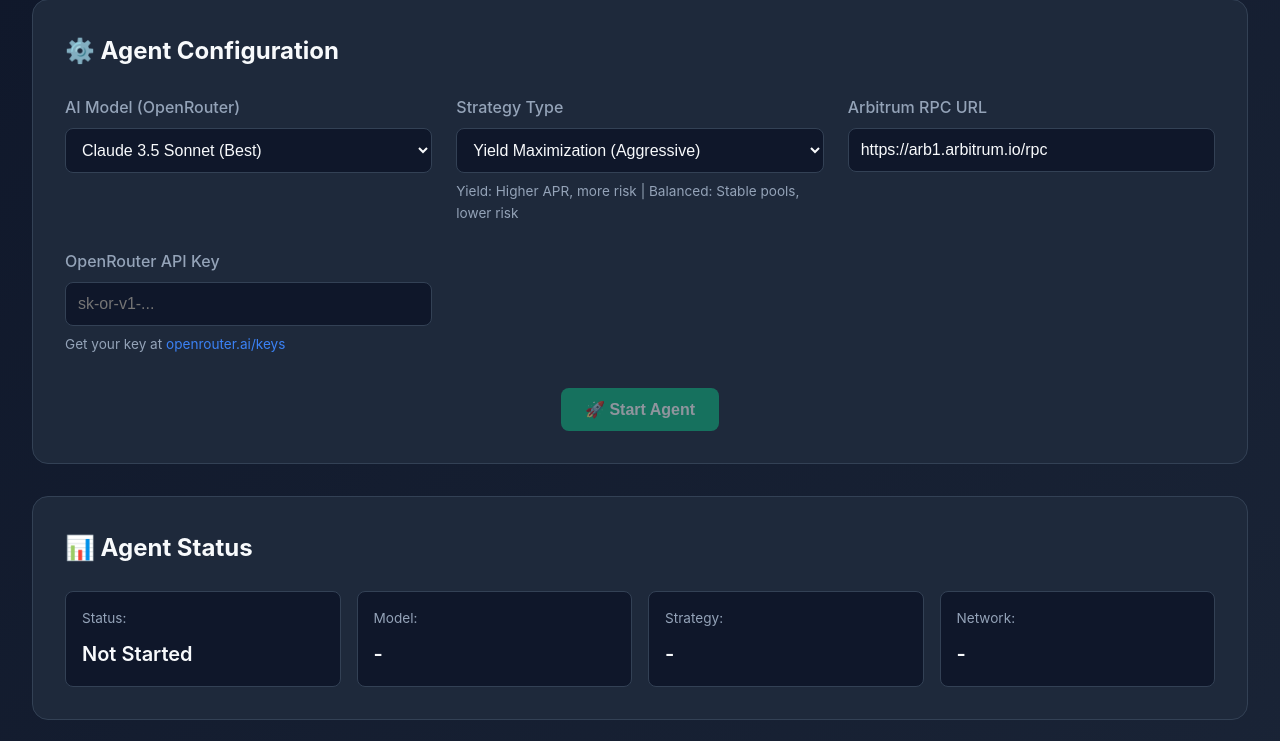
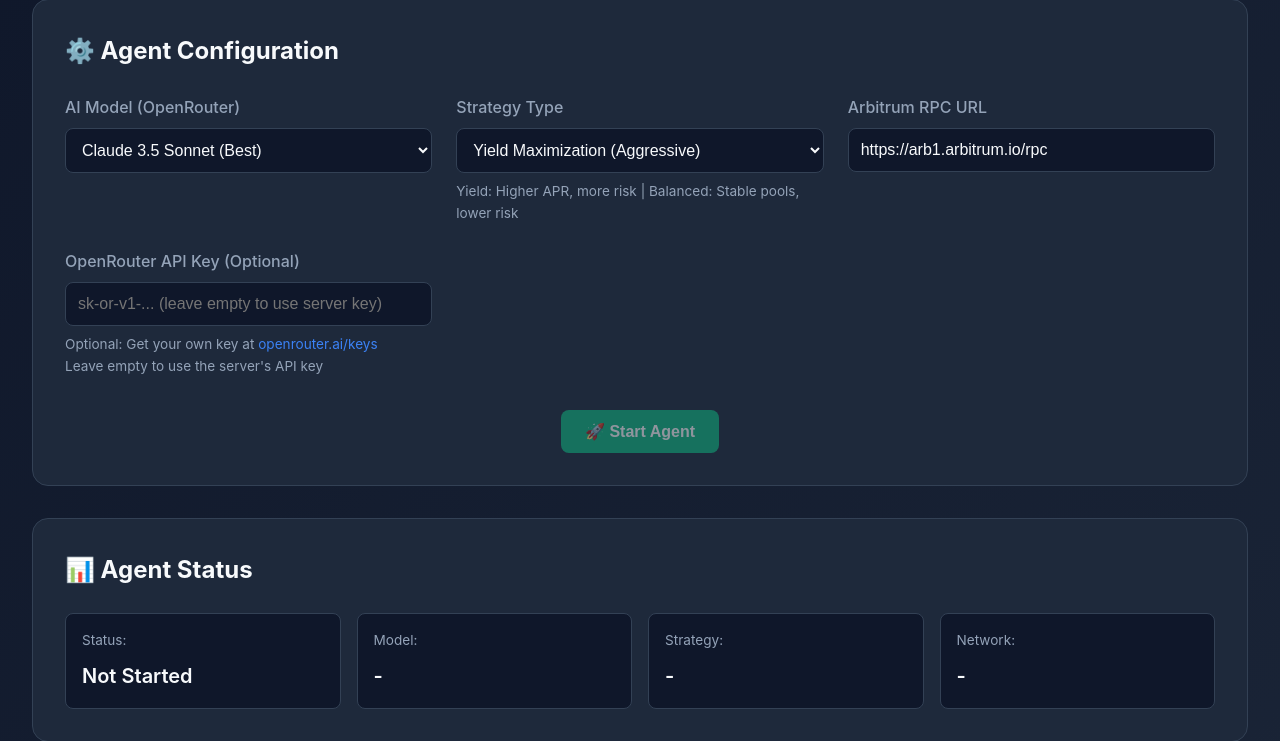
Before and after one commit to dimabosh/Arbitrum-Liquidity-AI-Agent-Spoon-OS, a Python web app: template frontend/templates/index.html in a window 1280 px wide. Shown: the part 213-954 px from the top of the page. Run offline with Jinja, Linux system fonts and the light colour scheme; the template is opened without the code that fills it, so the values that code supplies are empty; some libraries are stand-ins or nearby versions.

Commit message:
Add server-side OpenRouter API key support
Changes:
- Backend now accepts server OpenRouter key via OPENROUTER_API_KEY env var
- Users can optionally provide their own key or use server's key
- Frontend updated to make API key field optional
- Better UX with clear messaging about key usage
- Updated .env.example with cleaner structure

Backend (main.py):
- Fallback to server OPENROUTER_API_KEY if user doesn't provide key
- Added logging to show which key is being used
- Graceful error handling for missing keys

Frontend:
- Made API key input field optional
- Added help text explaining server key option
- JavaScript updated to handle empty key gracefully

Configuration:
- Simplified .env.example with focus on OpenRouter
- Removed outdated LLM provider configs
- Added clear comments and examples

🤖 Generated with [Claude Code](https://claude.com/claude-code)

Co-Authored-By: Claude <noreply@anthropic.com>

```diff
--- a/frontend/static/js/agent.js
+++ b/frontend/static/js/agent.js
@@ -35,10 +35,11 @@ class AgentManager {
             openrouterKey: document.getElementById('openrouterKey')?.value || ''
         };
 
-        if (!this.config.openrouterKey) {
-            this.addLog('Please enter your OpenRouter API key', 'error');
-            alert('OpenRouter API key is required. Get one at https://openrouter.ai/keys');
-            return false;
+        // API key is optional - server will use its own if not provided
+        if (this.config.openrouterKey) {
+            this.addLog('Using your OpenRouter API key', 'info');
+        } else {
+            this.addLog('Using server OpenRouter API key', 'info');
         }
 
         try {
--- a/frontend/templates/index.html
+++ b/frontend/templates/index.html
@@ -85,11 +85,12 @@
 
                     <!-- OpenRouter API Key -->
                     <div class="config-item">
-                        <label for="openrouterKey">OpenRouter API Key</label>
+                        <label for="openrouterKey">OpenRouter API Key (Optional)</label>
                         <input type="password" id="openrouterKey" class="input-field"
-                               placeholder="sk-or-v1-...">
+                               placeholder="sk-or-v1-... (leave empty to use server key)">
                         <small class="help-text">
-                            Get your key at <a href="https://openrouter.ai/keys" target="_blank">openrouter.ai/keys</a>
+                            Optional: Get your own key at <a href="https://openrouter.ai/keys" target="_blank">openrouter.ai/keys</a><br>
+                            Leave empty to use the server's API key
                         </small>
                     </div>
                 </div>
```
Also changed, not shown: main.py (+10 -4 lines), 1 other file.
